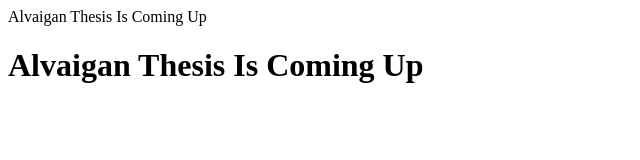
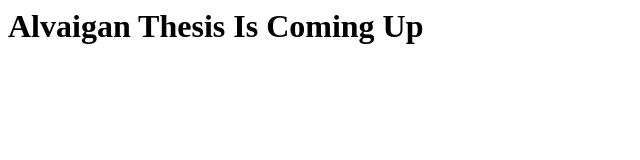
Before and after one commit to alvaigan/alvaigan-thesis, a plain HTML site: page index.html in a window 1280 px wide. Shown: the whole page, without its empty margins (0-640 px from the left). Drawn offline with Linux system fonts and the light colour scheme.

Commit message:
some changes

```diff
--- a/index.html
+++ b/index.html
@@ -1,6 +1,8 @@
 <html>
-<head>Alvaigan Thesis Is Coming Up</head>
+<head>
+  <title>Alvaigan Thesis Is Coming Up</title>
+</head>
 <body>
-<h1>Alvaigan Thesis Is Coming Up<h1>
+<h1>Alvaigan Thesis Is Coming Up</h1>
 </body>
 </html>
```
